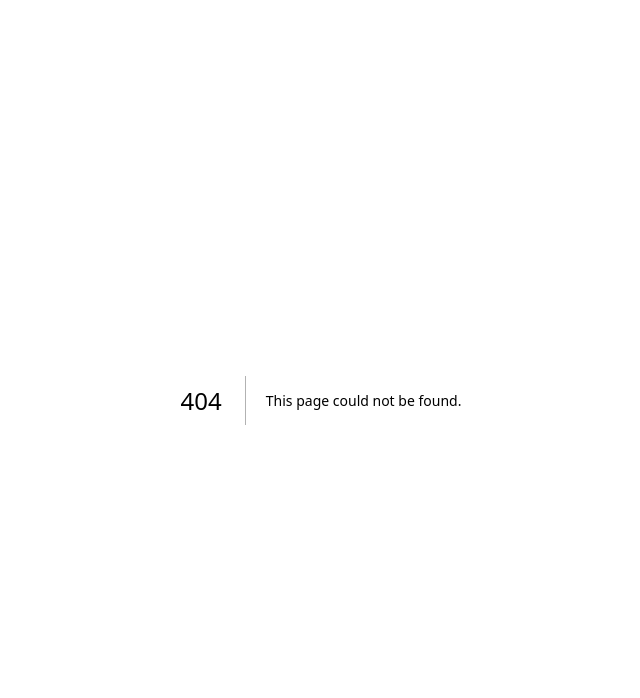
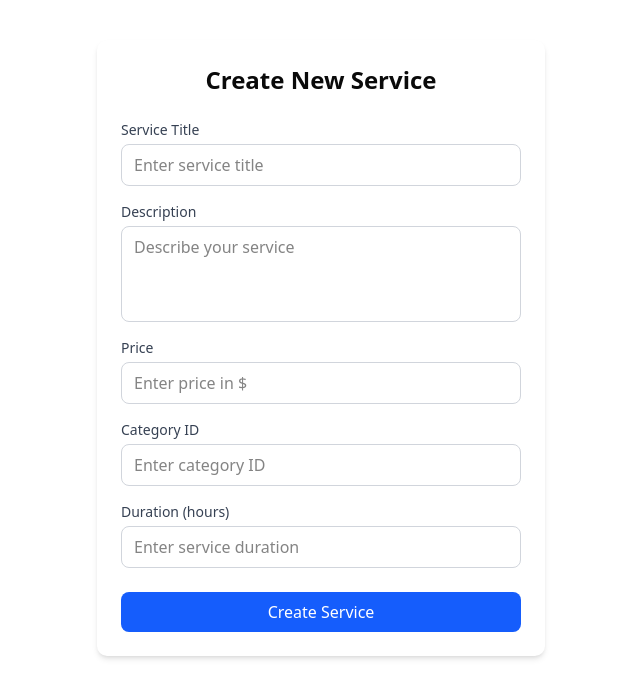
Before and after one commit to Aditehh/someNewApp, a Next.js app: page /servicePage in a window 1280 px wide. Before the commit this address had no page. Shown: the top 698 px of the page, without its empty margins (319-959 px from the left). Built offline with nearby package versions, Linux system fonts and the light colour scheme.

Commit message:
create new service

```diff
--- a/app/page.tsx
+++ b/app/page.tsx
@@ -4,6 +4,7 @@ import HeroSection from "@/components/ui/hero-section";
 import Navbar from "@/components/ui/navbar";
 import { getCurrentUser } from "@/lib/domain";
 import { Button } from "@base-ui/react";
+import Link from "next/link";
 
 export default async function Home() {
   const user = await getCurrentUser();
@@ -17,7 +18,7 @@ export default async function Home() {
 
   return (
     <>
-    <Navbar />
+      <Navbar />
       <HeroSection />
       {/* Welcome {user.name}, this is the best service app in Nepal
       {user.role !== "PROVIDER" && <div>
@@ -40,7 +41,9 @@ export default async function Home() {
           </Button>
         )}: {
           <Button className="px-8 py-3 bg-amber-400 hover:bg-amber-500 rounded-lg font-medium">
-            List your service
+            <Link href={"/servicePage"}>
+              List your service
+            </Link>
           </Button>
         }
       </section>
--- /dev/null
+++ b/app/servicePage/page.tsx
@@ -0,0 +1,11 @@
+import React from 'react'
+import CreateServiceForm from '@/components/ui/create-service-form'
+
+
+export default function ServicePage() {
+    return (
+        <div>
+            <CreateServiceForm />
+        </div>
+    )
+}
--- a/components/ui/create-service-form.tsx
+++ b/components/ui/create-service-form.tsx
@@ -1,13 +1,90 @@
 import React from 'react'
 
 export default function CreateServiceForm() {
-    return (
+  return (
+    <div className="max-w-md mx-auto bg-white shadow-md rounded-lg p-6 mt-10">
+      <h2 className="text-2xl font-bold mb-6 text-center">Create New Service</h2>
+
+      <form className="space-y-4">
+        {/* Title */}
         <div>
-<form action="">
-    <input type="text" name='' />
-    <input type="text" />
-    <input type="text" />
-</form>
+          <label htmlFor="title" className="block text-sm font-medium text-gray-700">
+            Service Title
+          </label>
+          <input
+            type="text"
+            name="title"
+            id="title"
+            placeholder="Enter service title"
+            className="mt-1 block w-full border border-gray-300 rounded-md px-3 py-2 focus:outline-none focus:ring-2 focus:ring-blue-500 focus:border-blue-500"
+          />
         </div>
-    )
+
+        {/* Description */}
+        <div>
+          <label htmlFor="description" className="block text-sm font-medium text-gray-700">
+            Description
+          </label>
+          <textarea
+            name="description"
+            id="description"
+            placeholder="Describe your service"
+            className="mt-1 block w-full border border-gray-300 rounded-md px-3 py-2 h-24 resize-none focus:outline-none focus:ring-2 focus:ring-blue-500 focus:border-blue-500"
+          />
+        </div>
+
+        {/* Price */}
+        <div>
+          <label htmlFor="price" className="block text-sm font-medium text-gray-700">
+            Price
+          </label>
+          <input
+            type="number"
+            name="price"
+            id="price"
+            placeholder="Enter price in $"
+            className="mt-1 block w-full border border-gray-300 rounded-md px-3 py-2 focus:outline-none focus:ring-2 focus:ring-blue-500 focus:border-blue-500"
+          />
+        </div>
+
+        {/* Category */}
+        <div>
+          <label htmlFor="categoryId" className="block text-sm font-medium text-gray-700">
+            Category ID
+          </label>
+          <input
+            type="number"
+            name="categoryId"
+            id="categoryId"
+            placeholder="Enter category ID"
+            className="mt-1 block w-full border border-gray-300 rounded-md px-3 py-2 focus:outline-none focus:ring-2 focus:ring-blue-500 focus:border-blue-500"
+          />
+        </div>
+
+        {/* Duration */}
+        <div>
+          <label htmlFor="duration" className="block text-sm font-medium text-gray-700">
+            Duration (hours)
+          </label>
+          <input
+            type="number"
+            name="duration"
+            id="duration"
+            placeholder="Enter service duration"
+            className="mt-1 block w-full border border-gray-300 rounded-md px-3 py-2 focus:outline-none focus:ring-2 focus:ring-blue-500 focus:border-blue-500"
+          />
+        </div>
+
+        {/* Submit Button */}
+        <div className="mt-6">
+          <button
+            type="submit"
+            className="w-full bg-blue-600 text-white font-medium py-2 px-4 rounded-md hover:bg-blue-700 transition-colors"
+          >
+            Create Service
+          </button>
+        </div>
+      </form>
+    </div>
+  )
 }
--- a/lib/domain.ts
+++ b/lib/domain.ts
@@ -344,7 +344,8 @@ export async function createService(input: {
     title: string,
     description: string,
     price: number,
-    categoryId: string,
+    categoryId: number,
+    duration: number
 }) {
     const authUser = await getCurrentUser();
     if (!authUser) throw new Error("unauthenticated");
@@ -362,13 +363,15 @@ export async function createService(input: {
     if (serviceProvider.status !== "APPROVED") throw new Error("is not an approved provider");
 
     const service = await prisma.service.create({
+        data: {
             title: input.title,
             description: input.description,
             price: input.price,
             categoryId: input.categoryId,
             providerId: serviceProvider.id,
+            duration: input.duration,
             status: "DRAFT",
-
+        }
 
     })
 }
```
Lines whose indentation alone changed are shown as unchanged.
